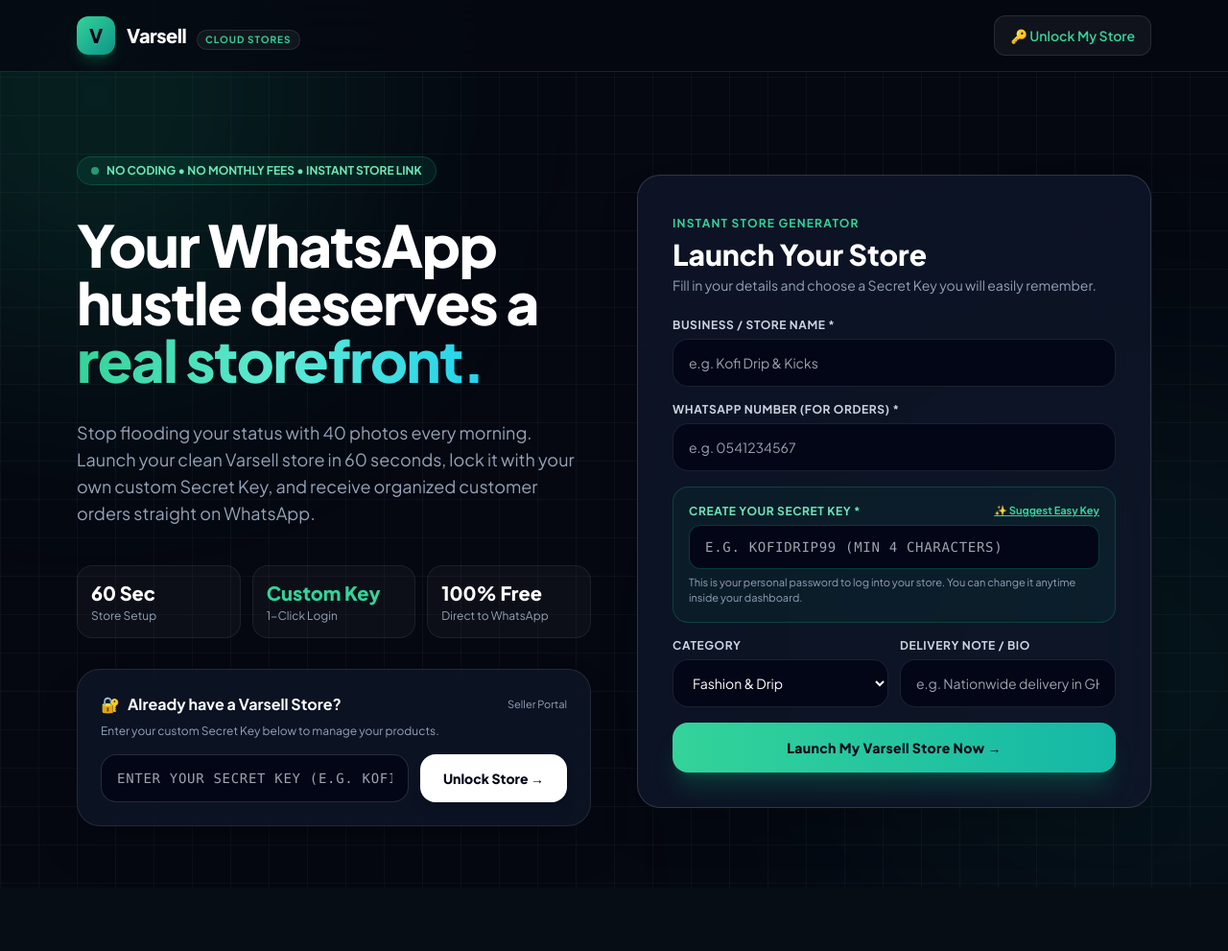
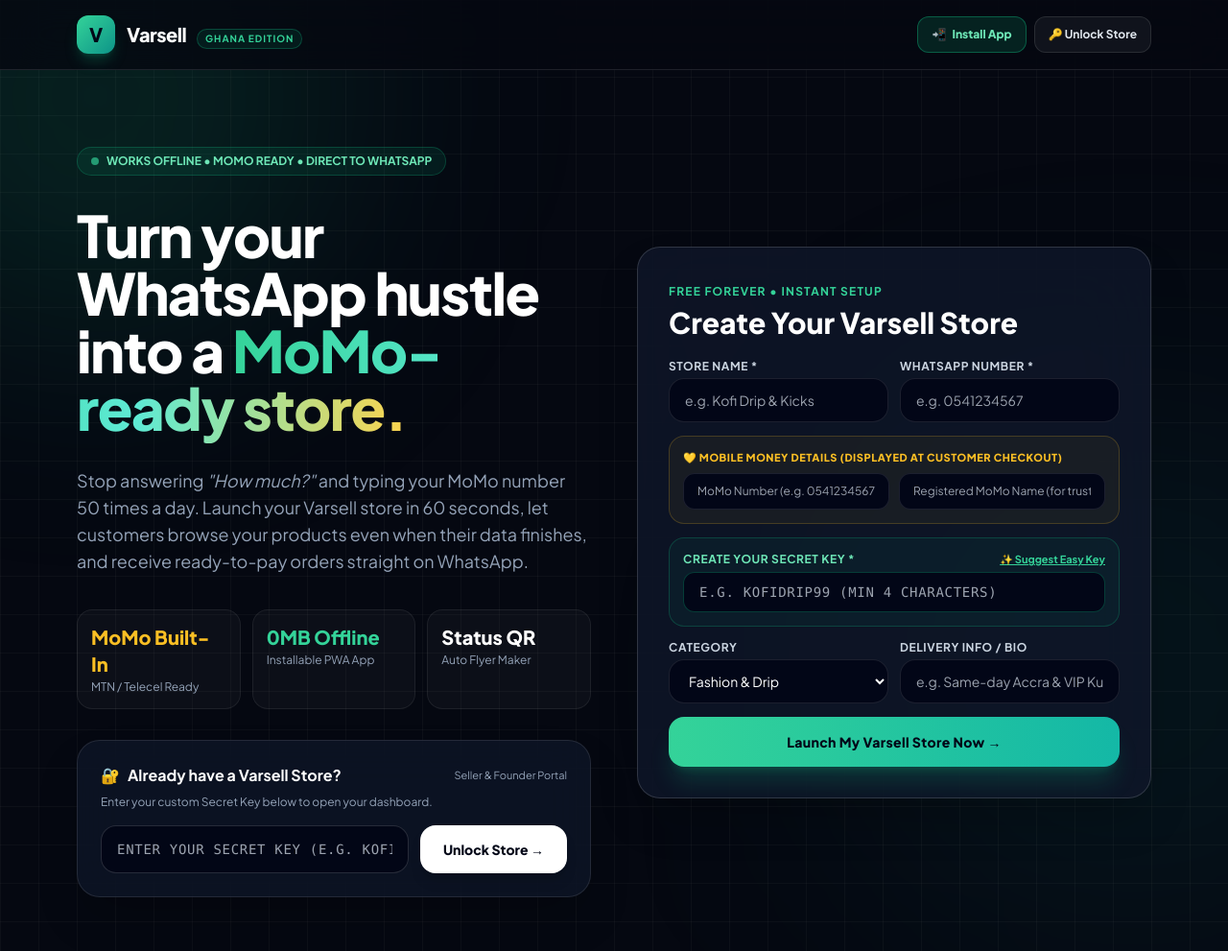
Before and after one commit to enochdani9-hash/varsell, a Flask app: page / in a window 1280 px wide. Shown: the whole page at 96% size. Before the commit the page ends 921 px from the top, so only its background shows below. Run offline with Flask 3, Linux system fonts and the light colour scheme; data that the repository does not hold is empty; some libraries are stand-ins or nearby versions.

Commit message:
Update index.html

```diff
--- a/templates/index.html
+++ b/templates/index.html
@@ -3,7 +3,10 @@
 <head>
   <meta charset="UTF-8" />
   <meta name="viewport" content="width=device-width, initial-scale=1.0" />
-  <title>Varsell — Turn Your WhatsApp Into a 24/7 Online Store</title>
+  <meta name="theme-color" content="#10b981" />
+  <link rel="manifest" href="/manifest.json" />
+  <link rel="icon" href="/icon.svg" type="image/svg+xml" />
+  <title>Varsell — Ghana's #1 WhatsApp & MoMo Store Platform</title>
   <script src="https://cdn.tailwindcss.com"></script>
   <link href="https://fonts.googleapis.com/css2?family=Plus+Jakarta+Sans:wght@400;500;600;700;800&family=JetBrains+Mono:wght@500;700&display=swap" rel="stylesheet">
   <style>
@@ -19,25 +22,42 @@
 </head>
 <body class="text-slate-100 min-h-screen relative overflow-x-hidden bg-grid">
 
+  <!-- Offline Status Banner -->
+  <div id="offlineBanner" class="hidden bg-amber-400 text-slate-950 text-center py-2 px-4 text-xs font-extrabold sticky top-0 z-50">
+    ⚡ Offline Mode Active — You are browsing Varsell with 0MB data!
+  </div>
+
   <!-- Ambient Glows -->
   <div class="pointer-events-none fixed top-[-150px] left-[-150px] w-[500px] h-[500px] rounded-full bg-emerald-500/15 blur-[130px] z-0"></div>
   <div class="pointer-events-none fixed bottom-[-150px] right-[-150px] w-[500px] h-[500px] rounded-full bg-teal-500/10 blur-[140px] z-0"></div>
 
   <!-- Navbar -->
   <header class="border-b border-white/10 bg-[#050811]/80 backdrop-blur-xl sticky top-0 z-40">
-    <div class="max-w-6xl mx-auto px-4 py-4 flex items-center justify-between">
+    <div class="max-w-6xl mx-auto px-4 py-4 flex items-center justify-between gap-2">
       <a href="/" class="flex items-center gap-3 group">
         <div class="w-10 h-10 rounded-xl bg-gradient-to-br from-emerald-400 to-teal-600 flex items-center justify-center text-slate-950 font-extrabold text-xl shadow-lg shadow-emerald-500/25 group-hover:scale-105 transition">
           V
         </div>
         <div>
           <span class="text-xl font-extrabold tracking-tight text-white">Varsell</span>
-          <span class="hidden sm:inline-block ml-2 text-[10px] font-bold uppercase tracking-widest bg-white/5 border border-white/10 text-emerald-400 px-2 py-0.5 rounded-full">Cloud Stores</span>
+          <span class="hidden sm:inline-block ml-2 text-[10px] font-bold uppercase tracking-widest bg-emerald-500/10 border border-emerald-500/30 text-emerald-400 px-2 py-0.5 rounded-full">Ghana Edition</span>
         </div>
       </a>
-      <a href="#unlock-store" class="bg-white/5 hover:bg-white/10 border border-white/10 text-xs sm:text-sm font-semibold text-emerald-400 px-4 py-2.5 rounded-xl transition">
-        🔑 Unlock My Store
+
+      <div class="flex items-center gap-2">
+        <!-- PWA Install App Button -->
+        <button
+          id="installAppBtn"
+          onclick="triggerInstall()"
+          class="bg-emerald-500/15 hover:bg-emerald-500/25 border border-emerald-500/40 text-emerald-300 text-xs font-extrabold px-3.5 py-2.5 rounded-xl transition flex items-center gap-1.5"
+        >
+          <span>📲</span> <span>Install App</span>
+        </button>
+
+        <a href="#unlock-store" class="bg-white/5 hover:bg-white/10 border border-white/10 text-xs font-bold text-slate-200 px-3.5 py-2.5 rounded-xl transition">
+          🔑 Unlock Store
         </a>
+      </div>
     </div>
   </header>
 
@@ -56,36 +76,36 @@
   </div>
 
   <!-- Main Hero Grid -->
-  <main class="max-w-6xl mx-auto px-4 py-10 lg:py-16 grid lg:grid-cols-12 gap-12 items-center relative z-10">
+  <main class="max-w-6xl mx-auto px-4 py-10 lg:py-14 grid lg:grid-cols-12 gap-12 items-center relative z-10">
 
     <!-- Left Column: Brand Pitch & Login -->
     <div class="lg:col-span-6 space-y-8">
       <div class="inline-flex items-center gap-2 bg-emerald-500/10 border border-emerald-500/25 text-emerald-300 text-xs font-bold px-3.5 py-1.5 rounded-full">
         <span class="w-2 h-2 rounded-full bg-emerald-400 animate-pulse"></span>
-        NO CODING • NO MONTHLY FEES • INSTANT STORE LINK
+        WORKS OFFLINE • MOMO READY • DIRECT TO WHATSAPP
       </div>
 
       <h1 class="text-4xl sm:text-6xl font-extrabold leading-[1.1] tracking-tight text-white">
-        Your WhatsApp hustle deserves a <span class="bg-gradient-to-r from-emerald-400 via-teal-300 to-cyan-400 bg-clip-text text-transparent">real storefront.</span>
+        Turn your WhatsApp hustle into a <span class="bg-gradient-to-r from-emerald-400 via-teal-300 to-amber-300 bg-clip-text text-transparent">MoMo-ready store.</span>
       </h1>
 
       <p class="text-slate-400 text-base sm:text-lg leading-relaxed">
-        Stop flooding your status with 40 photos every morning. Launch your clean Varsell store in 60 seconds, lock it with your own custom Secret Key, and receive organized customer orders straight on WhatsApp.
+        Stop answering <em>"How much?"</em> and typing your MoMo number 50 times a day. Launch your Varsell store in 60 seconds, let customers browse your products even when their data finishes, and receive ready-to-pay orders straight on WhatsApp.
       </p>
 
       <!-- Value Pills -->
-      <div class="grid grid-cols-3 gap-3 pt-2">
+      <div class="grid grid-cols-3 gap-3 pt-1">
         <div class="bg-white/[0.03] border border-white/[0.07] rounded-2xl p-3.5">
-          <p class="text-xl font-extrabold text-white">60 Sec</p>
-          <p class="text-xs text-slate-400 mt-0.5">Store Setup</p>
+          <p class="text-lg sm:text-xl font-extrabold text-amber-400">MoMo Built-In</p>
+          <p class="text-xs text-slate-400 mt-0.5">MTN / Telecel Ready</p>
         </div>
         <div class="bg-white/[0.03] border border-white/[0.07] rounded-2xl p-3.5">
-          <p class="text-xl font-extrabold text-emerald-400">Custom Key</p>
-          <p class="text-xs text-slate-400 mt-0.5">1-Click Login</p>
+          <p class="text-lg sm:text-xl font-extrabold text-emerald-400">0MB Offline</p>
+          <p class="text-xs text-slate-400 mt-0.5">Installable PWA App</p>
         </div>
         <div class="bg-white/[0.03] border border-white/[0.07] rounded-2xl p-3.5">
-          <p class="text-xl font-extrabold text-white">100% Free</p>
-          <p class="text-xs text-slate-400 mt-0.5">Direct to WhatsApp</p>
+          <p class="text-lg sm:text-xl font-extrabold text-white">Status QR</p>
+          <p class="text-xs text-slate-400 mt-0.5">Auto Flyer Maker</p>
         </div>
       </div>
 
@@ -95,9 +115,9 @@
           <h2 class="text-base font-bold text-white flex items-center gap-2">
             <span>🔐</span> Already have a Varsell Store?
           </h2>
-          <span class="text-[11px] text-slate-400">Seller Portal</span>
+          <span class="text-[11px] text-slate-400">Seller & Founder Portal</span>
         </div>
-        <p class="text-xs text-slate-400 mb-4">Enter your custom Secret Key below to manage your products.</p>
+        <p class="text-xs text-slate-400 mb-4">Enter your custom Secret Key below to open your dashboard.</p>
         <form action="/login" method="POST" class="flex flex-col sm:flex-row gap-3">
           <input
             type="text"
@@ -118,39 +138,61 @@
 
     <!-- Right Column: Create Store Card -->
     <div class="lg:col-span-6">
-      <div class="bg-slate-900/80 backdrop-blur-2xl border border-white/15 rounded-3xl p-6 sm:p-9 shadow-2xl relative">
-        <div class="mb-6">
-          <span class="text-xs font-bold uppercase tracking-widest text-emerald-400">Instant Store Generator</span>
-          <h2 class="text-2xl sm:text-3xl font-extrabold text-white mt-1">Launch Your Store</h2>
-          <p class="text-xs sm:text-sm text-slate-400 mt-1">Fill in your details and choose a Secret Key you will easily remember.</p>
+      <div class="bg-slate-900/80 backdrop-blur-2xl border border-white/15 rounded-3xl p-6 sm:p-8 shadow-2xl relative">
+        <div class="mb-5">
+          <span class="text-xs font-bold uppercase tracking-widest text-emerald-400">Free Forever • Instant Setup</span>
+          <h2 class="text-2xl sm:text-3xl font-extrabold text-white mt-1">Create Your Varsell Store</h2>
         </div>
 
-        <form action="/create-store" method="POST" class="space-y-4">
+        <form action="/create-store" method="POST" class="space-y-3.5">
+          <div class="grid sm:grid-cols-2 gap-3">
             <div>
-            <label class="block text-xs font-bold uppercase tracking-wider text-slate-300 mb-1.5">Business / Store Name *</label>
+              <label class="block text-xs font-bold uppercase tracking-wider text-slate-300 mb-1">Store Name *</label>
               <input
                 type="text"
                 name="store_name"
                 placeholder="e.g. Kofi Drip & Kicks"
                 required
-              class="w-full bg-slate-950/90 border border-white/10 rounded-2xl px-4 py-3.5 text-sm text-white focus:outline-none focus:border-emerald-400 transition"
+                class="w-full bg-slate-950/90 border border-white/10 rounded-2xl px-4 py-3 text-sm text-white focus:outline-none focus:border-emerald-400"
               />
             </div>
 
             <div>
-            <label class="block text-xs font-bold uppercase tracking-wider text-slate-300 mb-1.5">WhatsApp Number (For Orders) *</label>
+              <label class="block text-xs font-bold uppercase tracking-wider text-slate-300 mb-1">WhatsApp Number *</label>
               <input
                 type="text"
                 name="whatsapp_number"
                 placeholder="e.g. 0541234567"
                 required
-              class="w-full bg-slate-950/90 border border-white/10 rounded-2xl px-4 py-3.5 text-sm text-white focus:outline-none focus:border-emerald-400 transition"
+                class="w-full bg-slate-950/90 border border-white/10 rounded-2xl px-4 py-3 text-sm text-white focus:outline-none focus:border-emerald-400"
               />
+            </div>
+          </div>
+
+          <!-- Optional MoMo Setup Box -->
+          <div class="bg-amber-400/5 border border-amber-400/20 rounded-2xl p-3.5">
+            <span class="text-[11px] font-extrabold uppercase tracking-wider text-amber-400 block mb-2">
+              💛 Mobile Money Details (Displayed at Customer Checkout)
+            </span>
+            <div class="grid sm:grid-cols-2 gap-2.5">
+              <input
+                type="text"
+                name="momo_number"
+                placeholder="MoMo Number (e.g. 0541234567)"
+                class="w-full bg-slate-950 border border-white/10 rounded-xl px-3.5 py-2.5 text-xs text-white focus:outline-none focus:border-amber-400"
+              />
+              <input
+                type="text"
+                name="momo_name"
+                placeholder="Registered MoMo Name (for trust)"
+                class="w-full bg-slate-950 border border-white/10 rounded-xl px-3.5 py-2.5 text-xs text-white focus:outline-none focus:border-amber-400"
+              />
+            </div>
           </div>
 
           <!-- Custom Secret Key Input -->
-          <div class="bg-emerald-500/5 border border-emerald-500/25 rounded-2xl p-4">
-            <div class="flex items-center justify-between mb-1.5">
+          <div class="bg-emerald-500/5 border border-emerald-500/25 rounded-2xl p-3.5">
+            <div class="flex items-center justify-between mb-1">
               <label class="block text-xs font-bold uppercase tracking-wider text-emerald-300">
                 Create Your Secret Key *
               </label>
@@ -169,35 +211,33 @@
               placeholder="e.g. KOFIDRIP99 (min 4 characters)"
               required
               minlength="4"
-              class="w-full bg-slate-950 border border-emerald-500/30 rounded-xl px-4 py-3 text-sm text-amber-300 font-mono uppercase tracking-wider focus:outline-none focus:border-emerald-400"
+              class="w-full bg-slate-950 border border-emerald-500/30 rounded-xl px-4 py-2.5 text-sm text-amber-300 font-mono uppercase tracking-wider focus:outline-none focus:border-emerald-400"
             />
-            <p class="text-[11px] text-slate-400 mt-1.5">
-              This is your personal password to log into your store. You can change it anytime inside your dashboard.
-            </p>
           </div>
 
           <div class="grid sm:grid-cols-2 gap-3">
             <div>
-              <label class="block text-xs font-bold uppercase tracking-wider text-slate-300 mb-1.5">Category</label>
+              <label class="block text-xs font-bold uppercase tracking-wider text-slate-300 mb-1">Category</label>
               <select
                 name="category"
-                class="w-full bg-slate-950/90 border border-white/10 rounded-2xl px-4 py-3.5 text-sm text-white focus:outline-none focus:border-emerald-400"
+                class="w-full bg-slate-950/90 border border-white/10 rounded-2xl px-4 py-3 text-sm text-white focus:outline-none focus:border-emerald-400"
               >
                 <option value="Fashion & Drip">Fashion & Drip</option>
                 <option value="Phones & Gadgets">Phones & Gadgets</option>
                 <option value="Beauty & Skincare">Beauty & Skincare</option>
                 <option value="Shoes & Sneakers">Shoes & Sneakers</option>
                 <option value="Food & Groceries">Food & Groceries</option>
+                <option value="Home & Laundry">Home & Laundry</option>
                 <option value="General Store">General Store</option>
               </select>
             </div>
             <div>
-              <label class="block text-xs font-bold uppercase tracking-wider text-slate-300 mb-1.5">Delivery Note / Bio</label>
+              <label class="block text-xs font-bold uppercase tracking-wider text-slate-300 mb-1">Delivery Info / Bio</label>
               <input
                 type="text"
                 name="bio"
-                placeholder="e.g. Nationwide delivery in GH"
-                class="w-full bg-slate-950/90 border border-white/10 rounded-2xl px-4 py-3.5 text-sm text-white focus:outline-none focus:border-emerald-400"
+                placeholder="e.g. Same-day Accra & VIP Kumasi"
+                class="w-full bg-slate-950/90 border border-white/10 rounded-2xl px-4 py-3 text-sm text-white focus:outline-none focus:border-emerald-400"
               />
             </div>
           </div>
@@ -231,14 +271,25 @@
             <span class="text-[11px] font-bold text-emerald-400 bg-emerald-500/10 border border-emerald-500/20 px-3 py-1 rounded-full">
               {{ s.category }}
             </span>
-            <span class="w-8 h-8 rounded-full bg-white/5 group-hover:bg-emerald-500 group-hover:text-slate-950 flex items-center justify-center text-xs font-bold transition">↗</span>
+            {% if s.momo_name %}
+              <span class="text-[10px] font-bold text-amber-300 bg-amber-400/10 border border-amber-400/20 px-2.5 py-0.5 rounded-full">✓ MoMo Verified</span>
+            {% endif %}
           </div>
-          <h4 class="text-xl font-extrabold text-white mt-4 group-hover:text-emerald-300 transition">{{ s.store_name }}</h4>
-          <p class="text-xs text-slate-400 mt-1.5 line-clamp-2">{{ s.bio or 'Verified Varsell storefront. Click to browse items and order on WhatsApp.' }}</p>
+          <div class="flex items-center gap-3 mt-4">
+            {% if s.logo_data %}
+              <img src="{{ s.logo_data }}" class="w-11 h-11 rounded-2xl object-cover border border-white/15 shrink-0" />
+            {% else %}
+              <div class="w-11 h-11 rounded-2xl bg-emerald-500/15 border border-emerald-500/30 text-emerald-400 font-black flex items-center justify-center shrink-0">
+                {{ s.store_name[:1]|upper }}
+              </div>
+            {% endif %}
+            <h4 class="text-xl font-extrabold text-white group-hover:text-emerald-300 transition truncate">{{ s.store_name }}</h4>
+          </div>
+          <p class="text-xs text-slate-400 mt-2 line-clamp-2">{{ s.bio or 'Verified Varsell storefront. Click to browse items even offline and order via WhatsApp.' }}</p>
         </div>
         <div class="mt-5 pt-4 border-t border-white/5 flex items-center justify-between text-xs font-bold text-slate-300">
-          <span>/store/{{ s.store_slug }}</span>
-          <span class="text-emerald-400">Shop Now →</span>
+          <span class="font-mono text-[11px] text-slate-400">/store/{{ s.store_slug }}</span>
+          <span class="text-emerald-400">Open Store →</span>
         </div>
       </a>
       {% endfor %}
@@ -246,13 +297,70 @@
   </section>
   {% endif %}
 
+  <!-- Install App Guide Modal (Fallback for iPhone / Browsers) -->
+  <div id="installModal" class="hidden fixed inset-0 bg-black/80 backdrop-blur-md z-50 flex items-center justify-center p-4">
+    <div class="bg-slate-900 border border-white/15 rounded-3xl max-w-md w-full p-6 space-y-4 shadow-2xl">
+      <div class="flex items-center justify-between">
+        <h3 class="text-lg font-extrabold text-white">📲 Install Varsell on Your Phone</h3>
+        <button onclick="document.getElementById('installModal').classList.add('hidden')" class="text-slate-400 hover:text-white">✕</button>
+      </div>
+      <p class="text-xs text-slate-300 leading-relaxed">
+        Installing Varsell adds it to your home screen and lets you open stores and view products **even when your data is off**:
+      </p>
+      <div class="bg-slate-950 border border-white/10 rounded-2xl p-4 space-y-2 text-xs text-slate-300">
+        <p><strong>🤖 On Android / Chrome:</strong> Tap the <strong>3 dots (⋮)</strong> in the top right of Chrome and select <strong>"Install app"</strong> or <strong>"Add to Home screen"</strong>.</p>
+        <p><strong>🍏 On iPhone (Safari):</strong> Tap the <strong>Share icon (⬆️)</strong> at the bottom and tap <strong>"Add to Home Screen"</strong>.</p>
+      </div>
+      <button onclick="document.getElementById('installModal').classList.add('hidden')" class="w-full bg-emerald-500 text-slate-950 font-extrabold py-3 rounded-2xl text-xs">
+        Got It!
+      </button>
+    </div>
+  </div>
+
   <script>
     function generateEasyKey() {
-      const words = ["BOSS", "SHOP", "STAR", "DRIP", "GOLD", "FAST", "KING", "VIBE"];
+      const words = ["BOSS", "SHOP", "STAR", "DRIP", "GOLD", "ACCRA", "KING", "MOMO"];
       const word = words[Math.floor(Math.random() * words.length)];
       const num = Math.floor(100 + Math.random() * 900);
       document.getElementById("customKeyInput").value = `${word}-${num}`;
     }
+
+    // Register Offline Service Worker
+    if ('serviceWorker' in navigator) {
+      window.addEventListener('load', () => {
+        navigator.serviceWorker.register('/sw.js');
+      });
+    }
+
+    // Handle Native PWA Install Prompt
+    let deferredPrompt;
+    window.addEventListener('beforeinstallprompt', (e) => {
+      e.preventDefault();
+      deferredPrompt = e;
+    });
+
+    async function triggerInstall() {
+      if (deferredPrompt) {
+        deferredPrompt.prompt();
+        await deferredPrompt.userChoice;
+        deferredPrompt = null;
+      } else {
+        document.getElementById('installModal').classList.remove('hidden');
+      }
+    }
+
+    // Offline Detection Banner
+    function updateOnlineStatus() {
+      const banner = document.getElementById('offlineBanner');
+      if (!navigator.onLine) {
+        banner.classList.remove('hidden');
+      } else {
+        banner.classList.add('hidden');
+      }
+    }
+    window.addEventListener('online', updateOnlineStatus);
+    window.addEventListener('offline', updateOnlineStatus);
+    updateOnlineStatus();
   </script>
 </body>
 </html>
```
Lines whose indentation alone changed are shown as unchanged.
